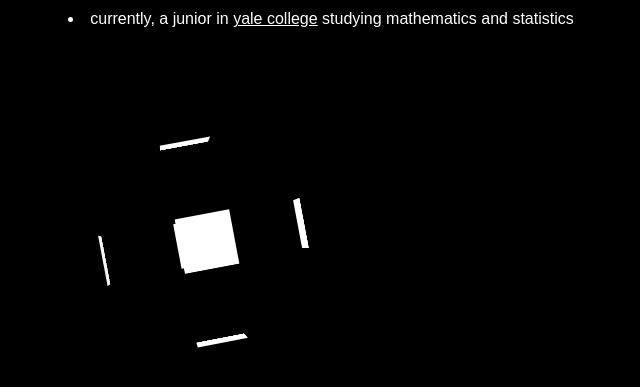
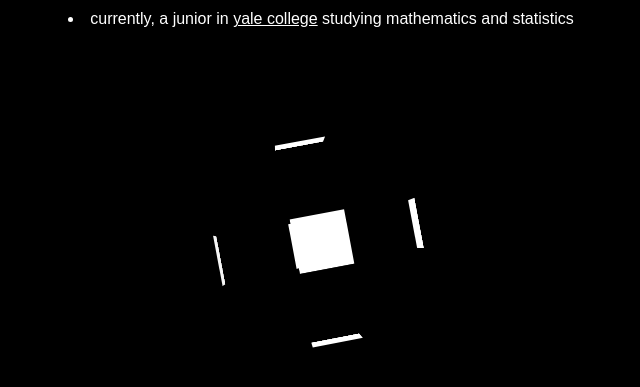
Before and after one commit to zachbrown24/zachbrown24.github.io, a plain HTML site: page index.html in a window 1280 px wide. Shown: the part 127-514 px from the top of the page, without its empty margins (339-979 px from the left). Drawn offline with Linux system fonts and the light colour scheme.

Commit message:
Add files via upload

```diff
--- a/index.html
+++ b/index.html
@@ -135,7 +135,7 @@ ul {text-align: center;
       </ul>
 </font>
 <p>
-    <div class="container"; style="position: fixed; margin-top: 1.8in; margin-left: 5.3in;">
+    <div class="container"; style="position: fixed; margin-top: 1.8in; margin-left: 6.5in;">
         <div id="cube">
           <div class="front"></div>
           <div class="back"></div>
```
